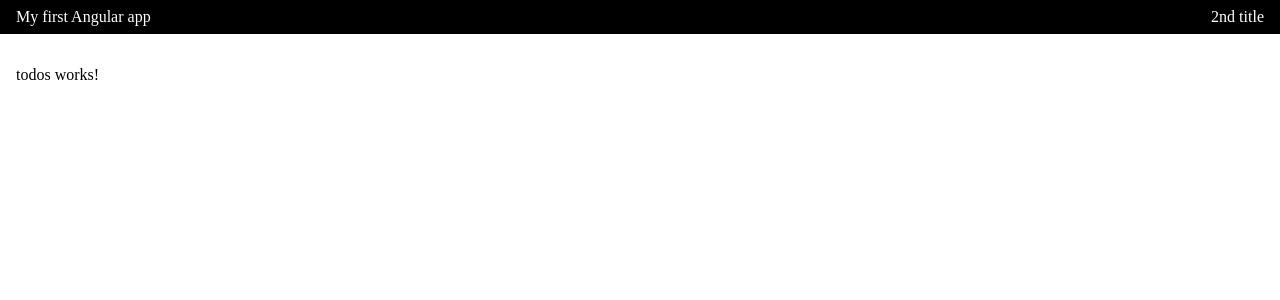
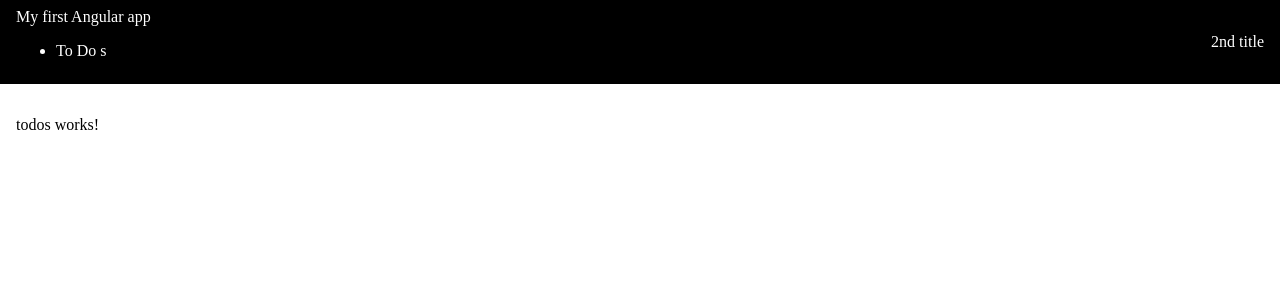
Before and after one commit to Dinuk-A/Angular101, an Angular app: page /todos in a window 1280 px wide. Shown: the top 300 px of the page. Built offline with nearby package versions, Linux system fonts and the light colour scheme.

Commit message:
router link completed

```diff
--- a/src/app/components/header/header.html
+++ b/src/app/components/header/header.html
@@ -2,9 +2,15 @@
 
 <header>
     <nav>
-     {{title()}}
+        <span routerLink="/">{{title()}}</span>
+
+        <ul>
+            <li routerLink="/todos">To Do s</li>
+        </ul>
+
     </nav>
 
     <!-- in here we dont use ()s, not a function -->
     {{sec_title}}
+
 </header>
--- a/src/app/components/header/header.ts
+++ b/src/app/components/header/header.ts
@@ -1,8 +1,9 @@
 import { Component, signal } from '@angular/core';
+import { RouterLink } from '@angular/router';
 
 @Component({
   selector: 'app-header',
-  imports: [],
+  imports: [RouterLink],
   templateUrl: './header.html',
   styleUrl: './header.scss'
 })
```
Also changed, not shown: MY_NOTES.txt.
